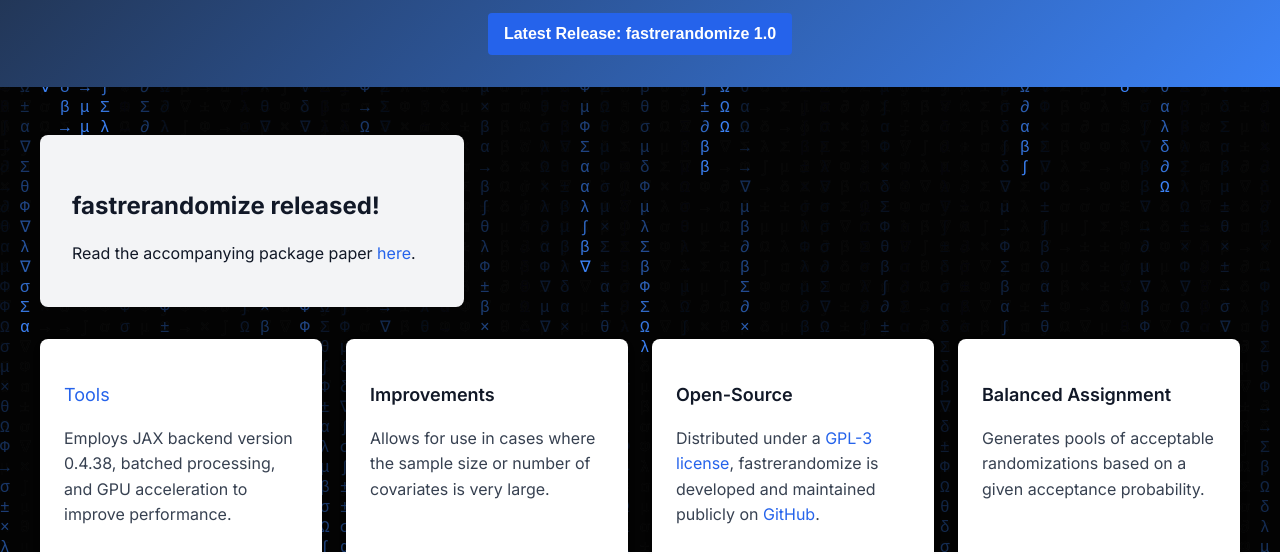
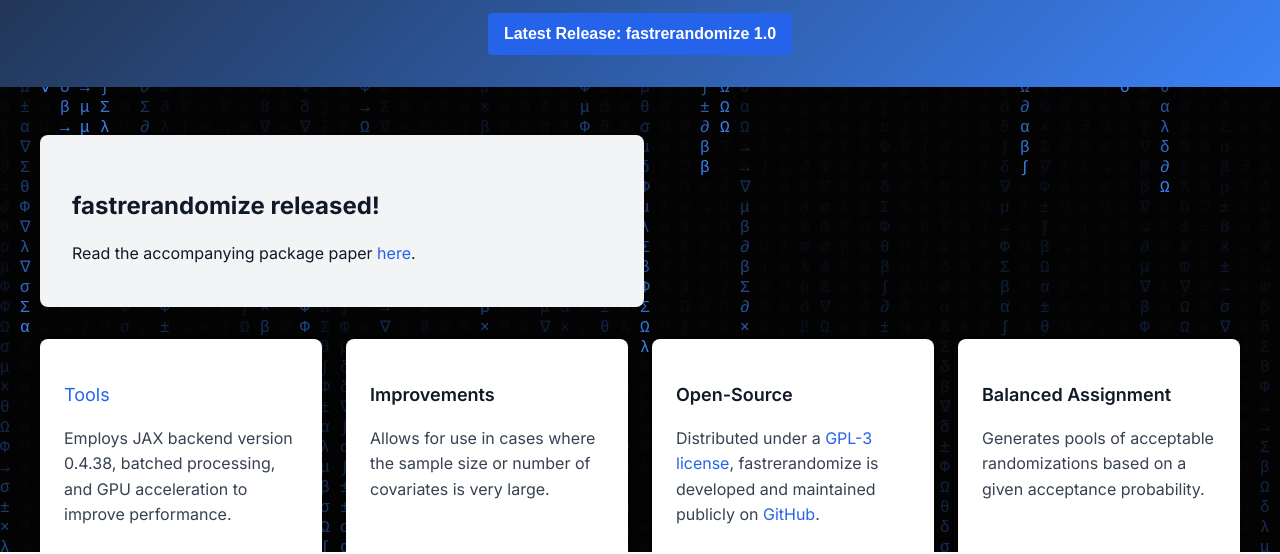
Before and after one commit to fastrerandomize/fastrerandomize.github.io, a plain HTML site: page index.html in a window 1280 px wide. Shown: the part 248-802 px from the top of the page. Drawn offline with Linux system fonts and the light colour scheme.

Commit message:
Update index.html

```diff
--- a/index.html
+++ b/index.html
@@ -313,7 +313,7 @@
   <!-- Main Content -->
   <main>
     <!-- Release Announcement -->
-    <section class="release-announcement" style="width:30%; margin: 1 auto;">
+    <section class="release-announcement" style="width:45%; margin: 1 auto;">
         <h2>fastrerandomize released!</h2>
         <p>Read the accompanying package paper
         <a href="https://arxiv.org/abs/2501.07642">here</a>.
```
